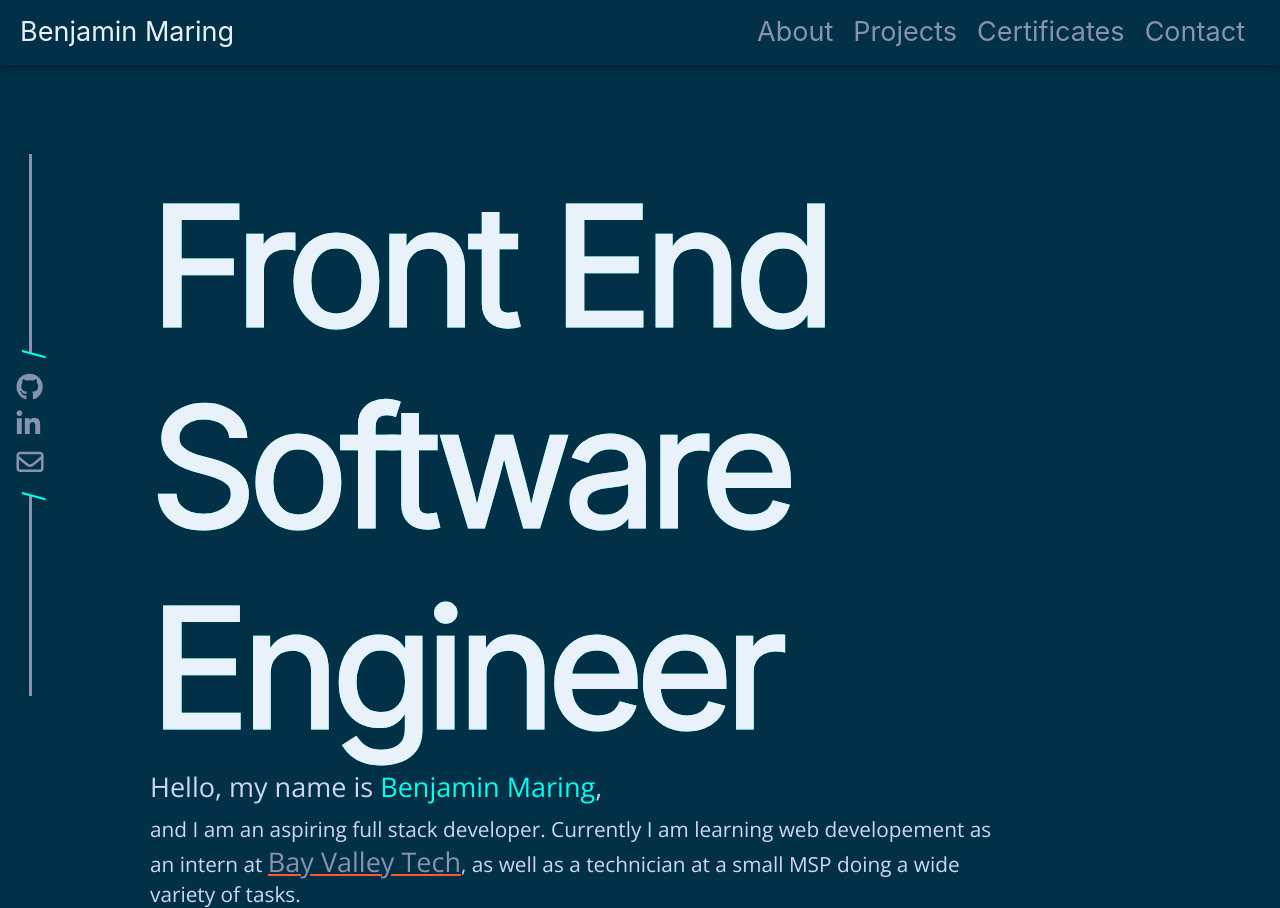
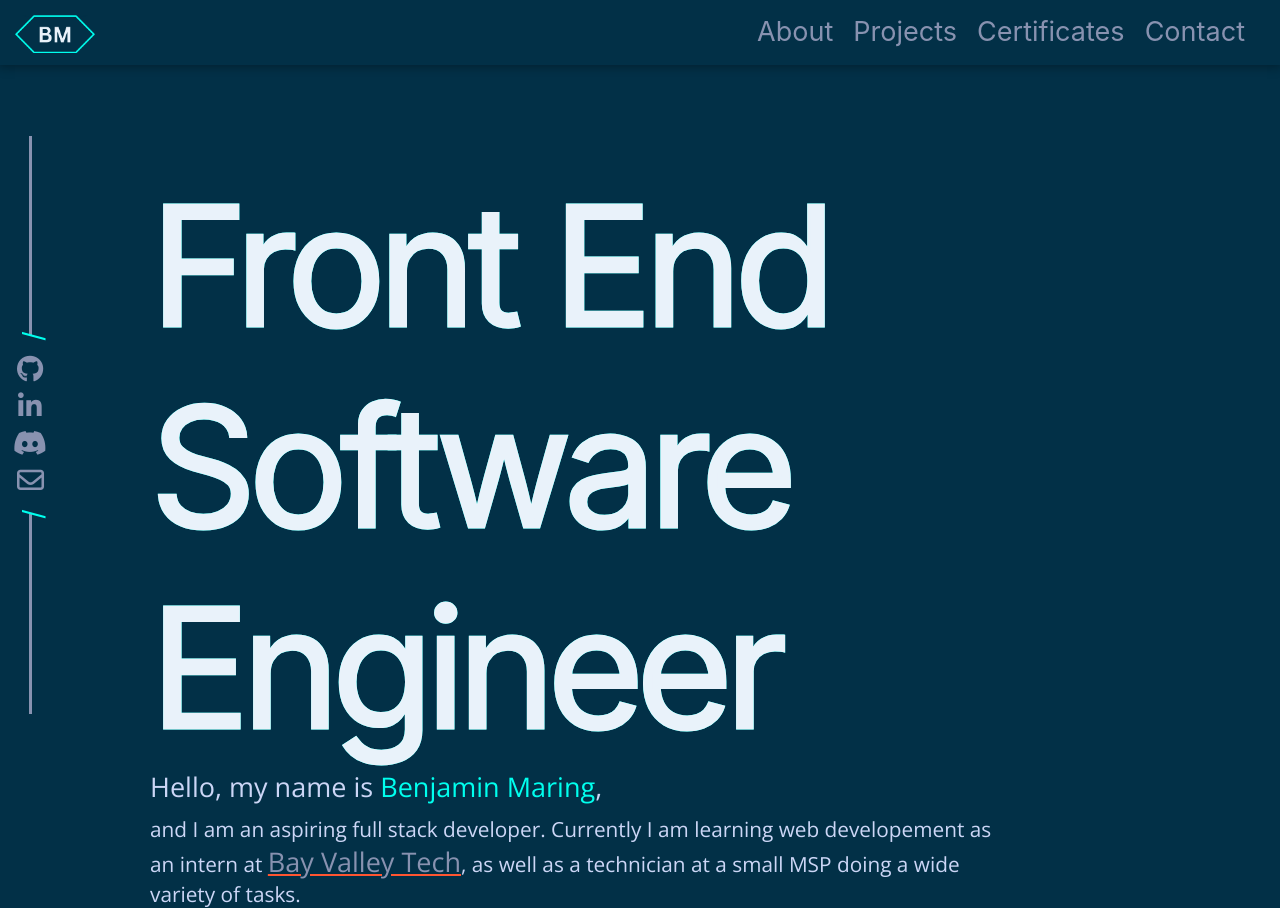
Before and after one commit to BenjaminMaring/react-portfolio, a React (Create React App) app: page / in a window 1280 px wide. Built offline with nearby package versions, Linux system fonts and the light colour scheme.

Commit message:
added folder for css files, added Logo component

```diff
--- a/src/components/Header.js
+++ b/src/components/Header.js
@@ -1,12 +1,11 @@
-// import react from 'react'
-import './Header.css'
+import React from 'react'
+import Logo from './Logo'
+import './css/Header.css'
 
 function Header() {
     return (
         <div className="Header-wrapper">
-            <div className="name">
-                Benjamin Maring
-            </div>
+            <Logo />
             <ul className="header-list">
                 <li><a href="https://www.google.com">About</a></li>
                 <li><a href="https://www.google.com">Projects</a></li>
--- a/src/components/Hero.js
+++ b/src/components/Hero.js
@@ -1,10 +1,10 @@
 import React from "react";
-import './Hero.css'
+import './css/Hero.css'
 
 function Hero() {
     return (
         <div className="hero-wrapper">
-            <h1><span data-string="Front" className="delay-one">Front</span> <span data-string="End" className="delay-two">End</span><br></br>
+            <h1><span data-string="Front" className="delay-one">Front</span> <span data-string="End" className="delay-two">End</span><br />
                 <span data-string="Software" className="delay-three">Software</span> <span data-string="Engineer" className="delay-four">Engineer</span></h1>
             <h5>Hello, my name is <span className="hero-accent">Benjamin Maring</span>,</h5>
             <h6>and I am an aspiring full stack developer. Currently I am learning web developement as an intern at <a className="hero-bvt" href="https://www.bayvalleytech.com">Bay Valley Tech</a>, as well as a technician at a small MSP doing a wide variety of tasks.</h6>
--- /dev/null
+++ b/src/components/Logo.js
@@ -0,0 +1,11 @@
+import React from 'react';
+import './css/Logo.css'
+
+export default function Logo() {
+    return (
+        <div className="logo-wrapper">
+            <a href=""><img className="logo-top" alt="logo" src="./images/logo-top.png"/></a>
+            <img alt="logo" src="./images/logo-bottom.png"/>
+        </div>
+    )
+}
--- a/src/components/Sidebar.js
+++ b/src/components/Sidebar.js
@@ -1,14 +1,15 @@
 import React from 'react';
-import './Sidebar.css';
+import './css/Sidebar.css';
 
 function Sidebar() {
     return (
         <nav className="sidebar-wrapper">
             <div className="sidebar-lineBefore"></div>
             <div className="sidebar-socials">
-                <a href="https://github.com/BenjaminMaring"><i class="fa-brands fa-github"></i></a>
-                <a href="https://www.linkedin.com/in/benjamin-maring-453637216/"><i class="fa-brands fa-linkedin-in"></i></a>
-                <a href="mailto:maringben@hotmail.com"><i class="fa-regular fa-envelope"></i></a>
+                <a className="sidebar-1" href="https://github.com/BenjaminMaring"><i class="fa-brands fa-github"></i></a>
+                <a className="sidebar-2"href="https://www.linkedin.com/in/benjamin-maring-453637216/"><i class="fa-brands fa-linkedin-in"></i></a>
+                <a className="sidebar-3" href="https://discord.com/users/xlnvis#5333"><i class="fa-brands fa-discord"></i></a>
+                <a className="sidebar-4" href="mailto:maringben@hotmail.com"><i class="fa-regular fa-envelope"></i></a>
             </div>
             <div className="sidebar-lineAfter"></div>
         </nav>
--- a/src/components/Hero.css
+++ b/src/components/css/Hero.css
@@ -44,6 +44,7 @@
     -webkit-text-stroke-width: 3px;
     -webkit-text-stroke-color: var(--accent);
     z-index: -1;
+    left: 0px;
 }
 
 .delay-one::after {
--- /dev/null
+++ b/src/components/css/Logo.css
@@ -0,0 +1,18 @@
+.logo-wrapper {
+    position: relative;
+}
+
+.logo-wrapper > a > img, .logo-wrapper > img {
+    width: 80px;
+}
+
+.logo-top {
+    position: absolute;
+    top: 0px;
+    transition: top 150ms linear;
+}
+
+.logo-top:hover {
+    top: -8px;
+    transition: top 150ms linear;
+}
--- a/src/components/Sidebar.css
+++ b/src/components/css/Sidebar.css
@@ -48,16 +48,26 @@
     display: flex;
     flex-direction: column;
     margin: 15px 0;
-
 }
 
 .sidebar-socials > a > i {
     margin: 5px 0;
     color: var(--secondary-text);
     transition: color 200ms linear;
+
 }
 
 .sidebar-socials > a > i:hover {
     color: var(--accent);
     transition: color 200ms linear;
 }
+
+.sidebar-1 {
+    padding-left: 4px;
+}
+.sidebar-2 {
+    padding-left: 5px;
+}
+.sidebar-4 {
+    padding-left: 4px;
+}
```
Also changed, not shown: public/images/logo-bottom.png (added), public/images/logo-top.png (added), src/components/css/Header.css (renamed from src/components/Header.css).
